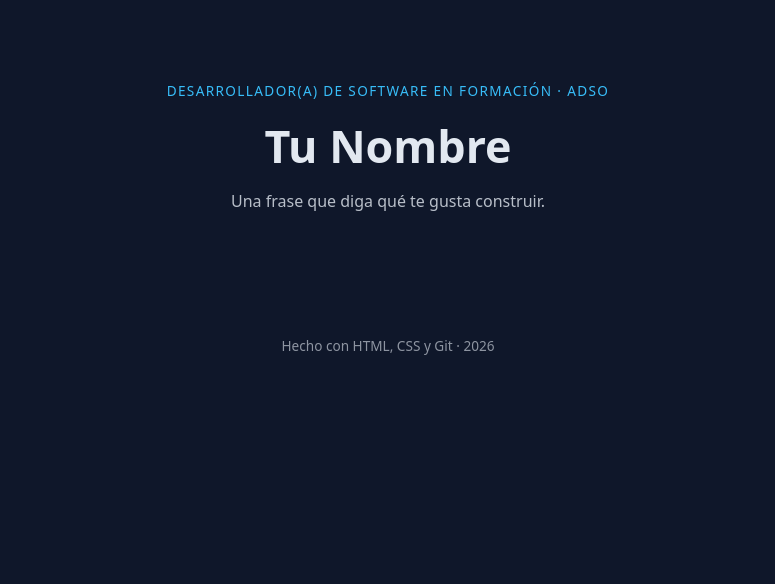
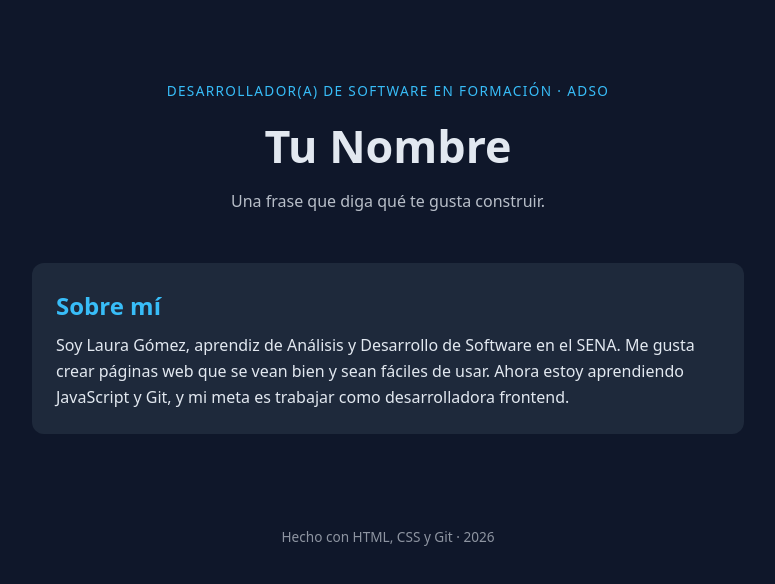
Before and after one commit to ibarbo/portafolio, a plain HTML site: page index.html in a window 1280 px wide. Shown: the whole page, without its empty margins (252-1027 px from the left). Drawn offline with Linux system fonts and the light colour scheme.

Commit message:
feat: se resuelve tare 1

```diff
--- a/index.html
+++ b/index.html
@@ -1,11 +1,13 @@
 <!DOCTYPE html>
 <html lang="es">
+
 <head>
   <meta charset="UTF-8">
   <meta name="viewport" content="width=device-width, initial-scale=1.0">
   <title>Tu Nombre · Portafolio</title>
   <link rel="stylesheet" href="style.css">
 </head>
+
 <body>
   <header class="hero">
     <p class="etiqueta">Desarrollador(a) de software en formación · ADSO</p>
@@ -15,7 +17,12 @@
 
   <main>
     <!-- Sobre mí: aquí va el issue #1 -->
-
+    <section>
+      <h2>Sobre mí</h2>
+      <p>Soy Laura Gómez, aprendiz de Análisis y Desarrollo de Software en el SENA. Me gusta crear páginas web que se
+        vean bien y sean fáciles de usar. Ahora estoy aprendiendo JavaScript y Git, y mi meta es trabajar como
+        desarrolladora frontend.</p>
+    </section>
     <!-- Habilidades: aquí va el issue #2 -->
 
     <!-- Proyectos: aquí va el issue #3 -->
@@ -27,4 +34,5 @@
     <p>Hecho con HTML, CSS y Git · 2026</p>
   </footer>
 </body>
+
 </html>
```
